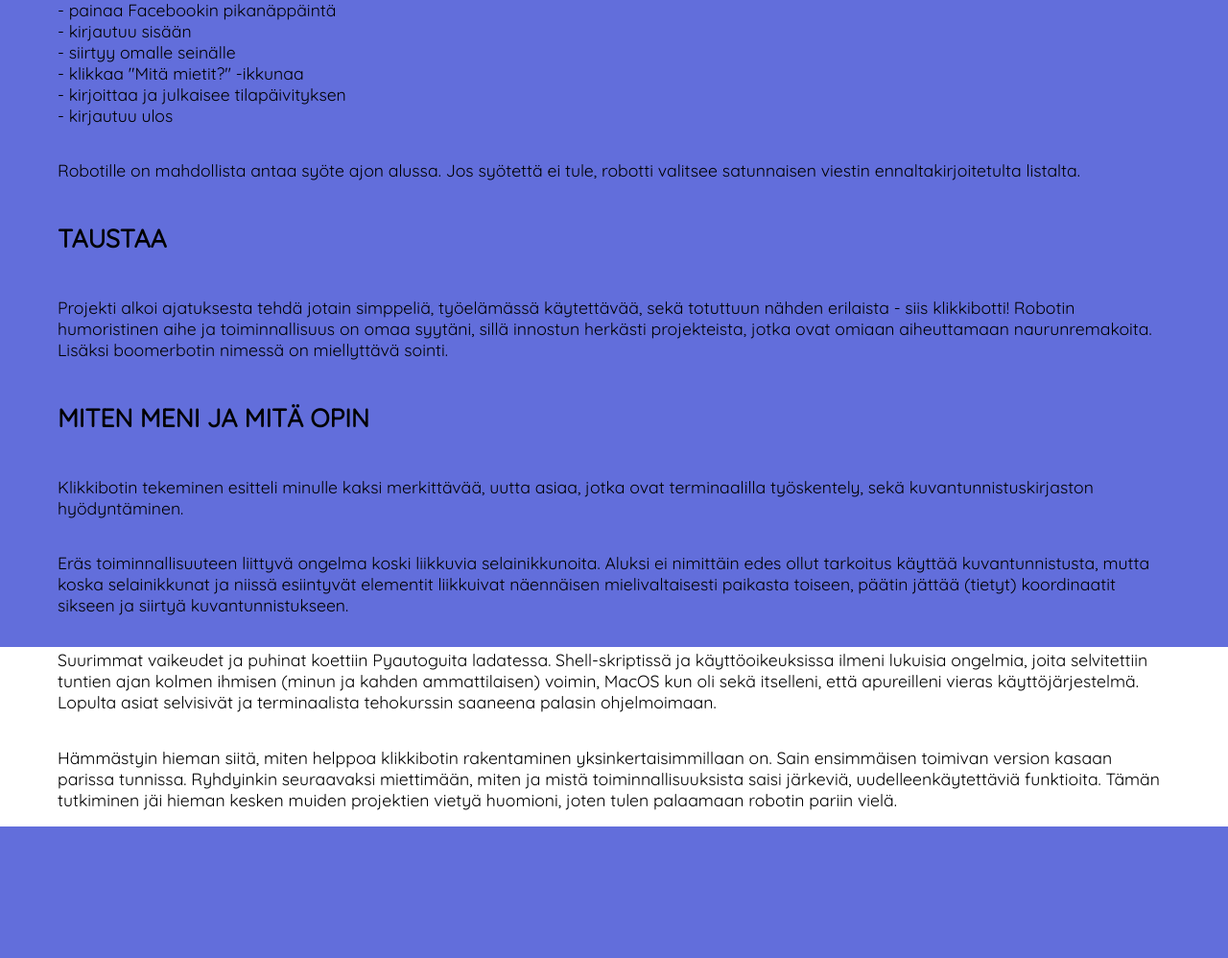
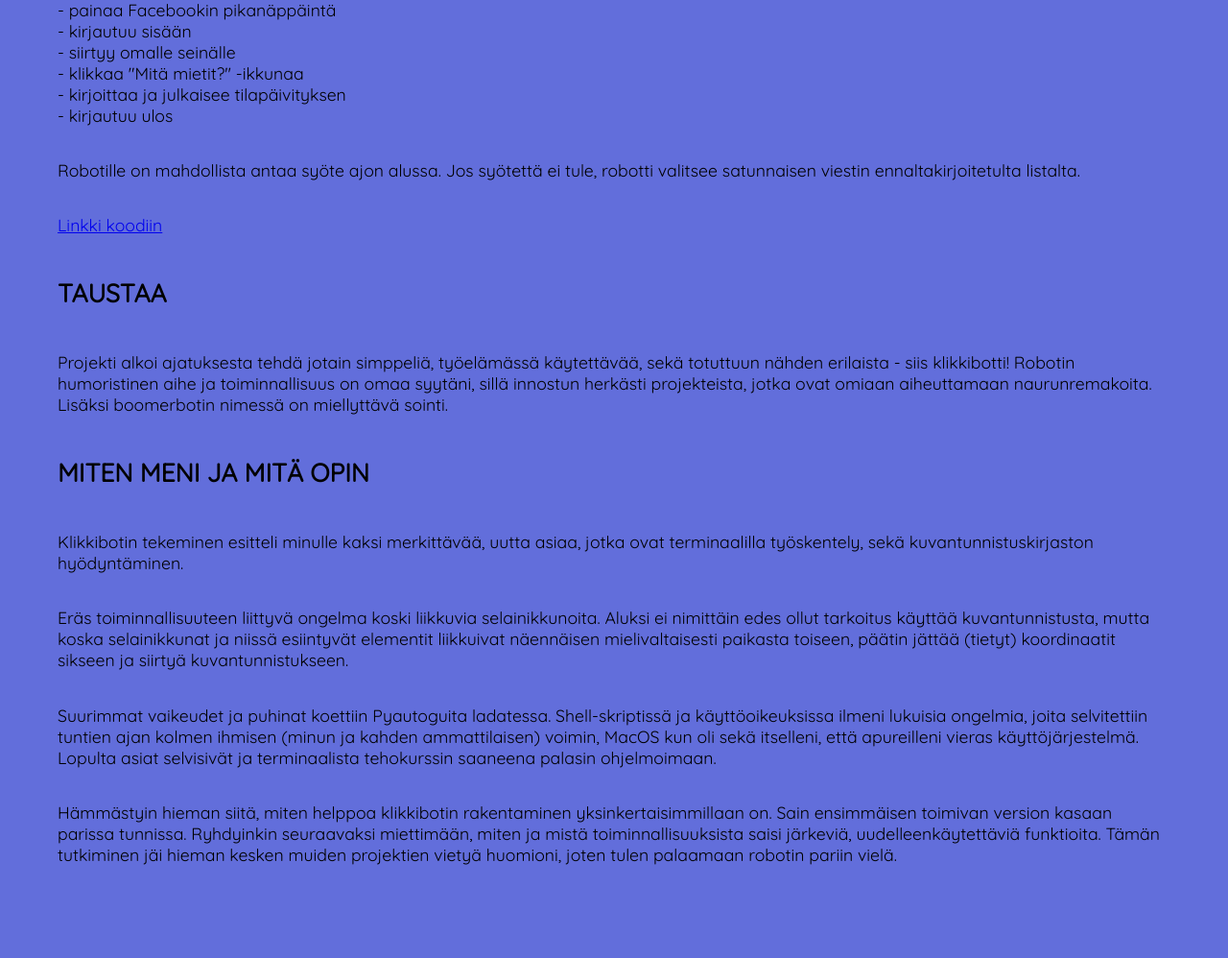
Before and after one commit to kuolinhenkilo/Portfoliosivusto, a Flask app: page /projektit in a window 1280 px wide, after a click on "Boomerbotti". Shown: the part 562-1560 px from the top of the page at 96% size. Before the commit the page ends 1423 px from the top, so only its background shows below. Run offline with Flask 2, Linux system fonts and the light colour scheme; some libraries are stand-ins or nearby versions.

Commit message:
Muutettu välilehden tausta mukautumaan sisällön mukaan

```diff
--- a/static/projektit.css
+++ b/static/projektit.css
@@ -44,7 +44,7 @@
    color: black;
    display: none;
    padding: 80px 60px;
-   height: 100%;
+   height: auto;
    font-size: 1.1rem;
 }
 
--- a/templates/projektit.html
+++ b/templates/projektit.html
@@ -59,6 +59,9 @@
         <p class="pcontent">
           Robotille on mahdollista antaa syöte ajon alussa. Jos syötettä ei tule, robotti valitsee satunnaisen viestin ennaltakirjoitetulta listalta.
         </p>
+        <p class="pcontent">
+          <a href="https://github.com/kuolinhenkilo/Boomerbotti/blob/main/robotti.py" target="_blank" rel="noopener noreferrer">Linkki koodiin</a>
+        </p>
         <h2 class="pcontent">TAUSTAA</h2>
         <p class="pcontent">
           Projekti alkoi ajatuksesta tehdä jotain simppeliä, työelämässä käytettävää, sekä totuttuun nähden erilaista - siis klikkibotti!
@@ -86,11 +89,13 @@
         </p>
       </div>
     </div>
+
     <div id="Roll-a-dice" class="tabcontent">
       <div class="pcontainer">
         <p class="pcontent">Tässä on noppapeli</p>
       </div>
     </div>
+
     <div id="Nettisivusto" class="tabcontent">
       <div class="pcontainer">
         <p class="pcontent">Tässä on nettisivusto</p>
```
Also changed, not shown: static/Ote.svg (added).
